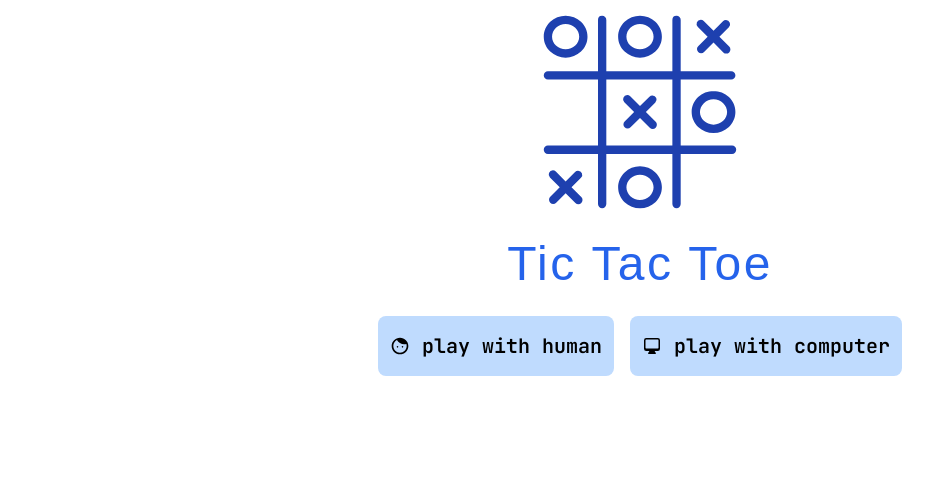
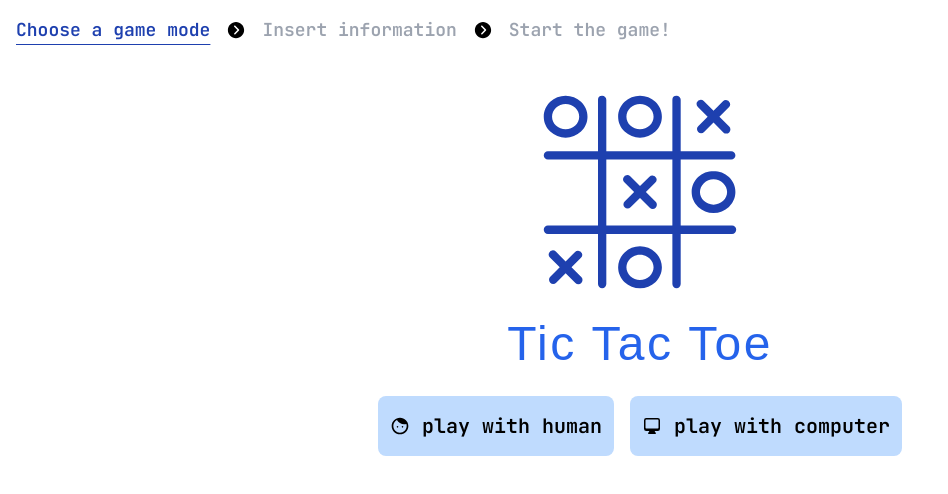
Before and after one commit to amir-h-404/next-tic-tac-toe-game, a Next.js app: page / in a window 1280 px wide. Shown: the top 494 px of the page, without its empty margins (0-948 px from the left). Built offline with nearby package versions, Linux system fonts and the light colour scheme; a web font is replaced by a local one.

Commit message:
Add three-step breadcrumb to the top of the homepage

```diff
--- a/app/page.tsx
+++ b/app/page.tsx
@@ -3,6 +3,7 @@ import {GiTicTacToe} from "react-icons/gi";
 import {HiMiniComputerDesktop} from "react-icons/hi2";
 import {CgBoy} from "react-icons/cg";
 import ButtonWithIcon from "@/app/components/ButtonWithIcon";
+import { IoIosArrowDroprightCircle } from "react-icons/io";
 
 const dynaPuffFont = DynaPuff({
     subsets: ['latin'],
@@ -12,6 +13,16 @@ const dynaPuffFont = DynaPuff({
 export default function Home() {
     return (
         <div>
+            <div className={'p-2 flex gap-2 items-center text-lg mb-5 flex-wrap'}>
+                <span className={'p-2 text-blue-800 underline ' +
+                    'underline-offset-8'}>Choose a game mode</span>
+                <IoIosArrowDroprightCircle className={'text-xl'}/>
+                <span className={'p-2 text-gray-400 cursor-no-drop'}>
+                    Insert information</span>
+                <IoIosArrowDroprightCircle className={'text-xl'}/>
+                <span className={'p-2 text-gray-400 cursor-no-drop'}>
+                    Start the game!</span>
+            </div>
             <div className={'flex flex-col gap-4'}>
                 <GiTicTacToe className={'text-[14rem] text-blue-800 block mx-auto'}/>
                 <h1 className={`${dynaPuffFont.className} text-5xl text-blue-600
```
